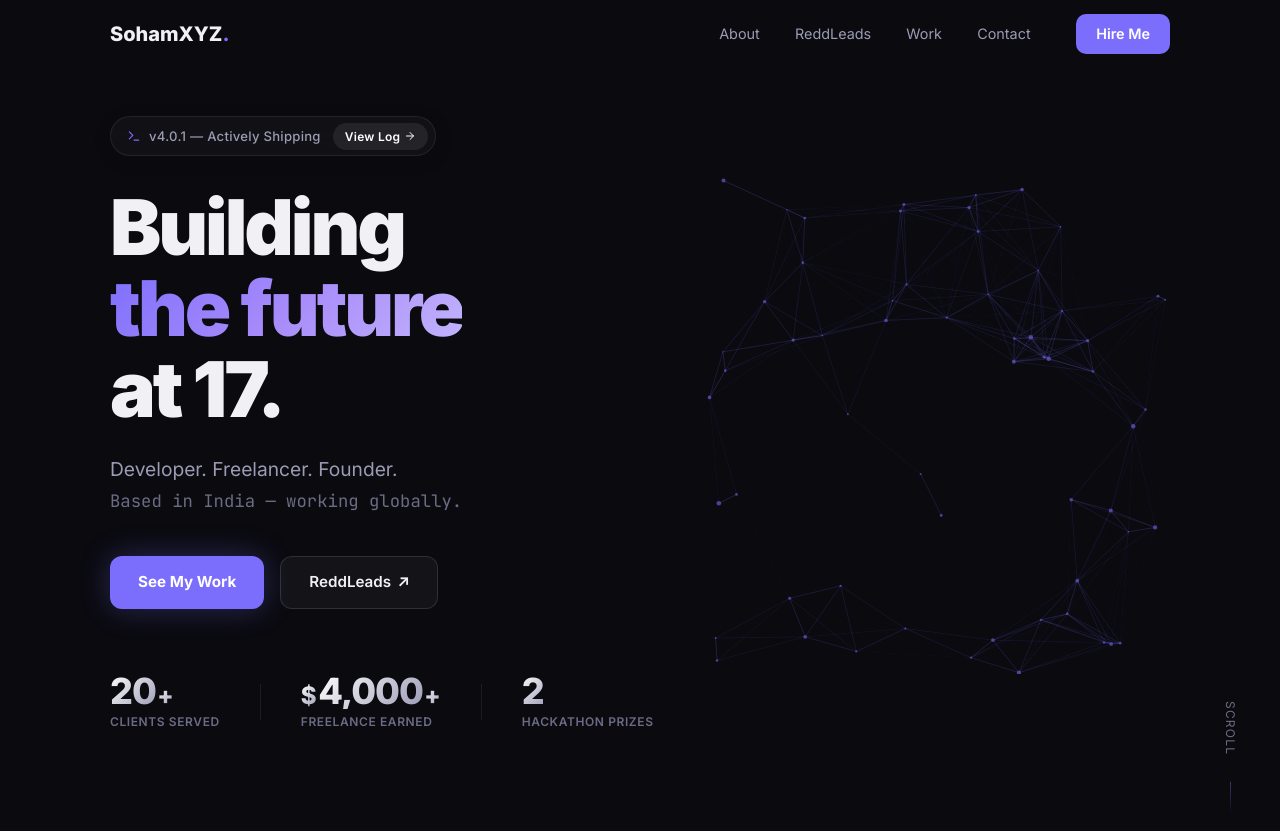
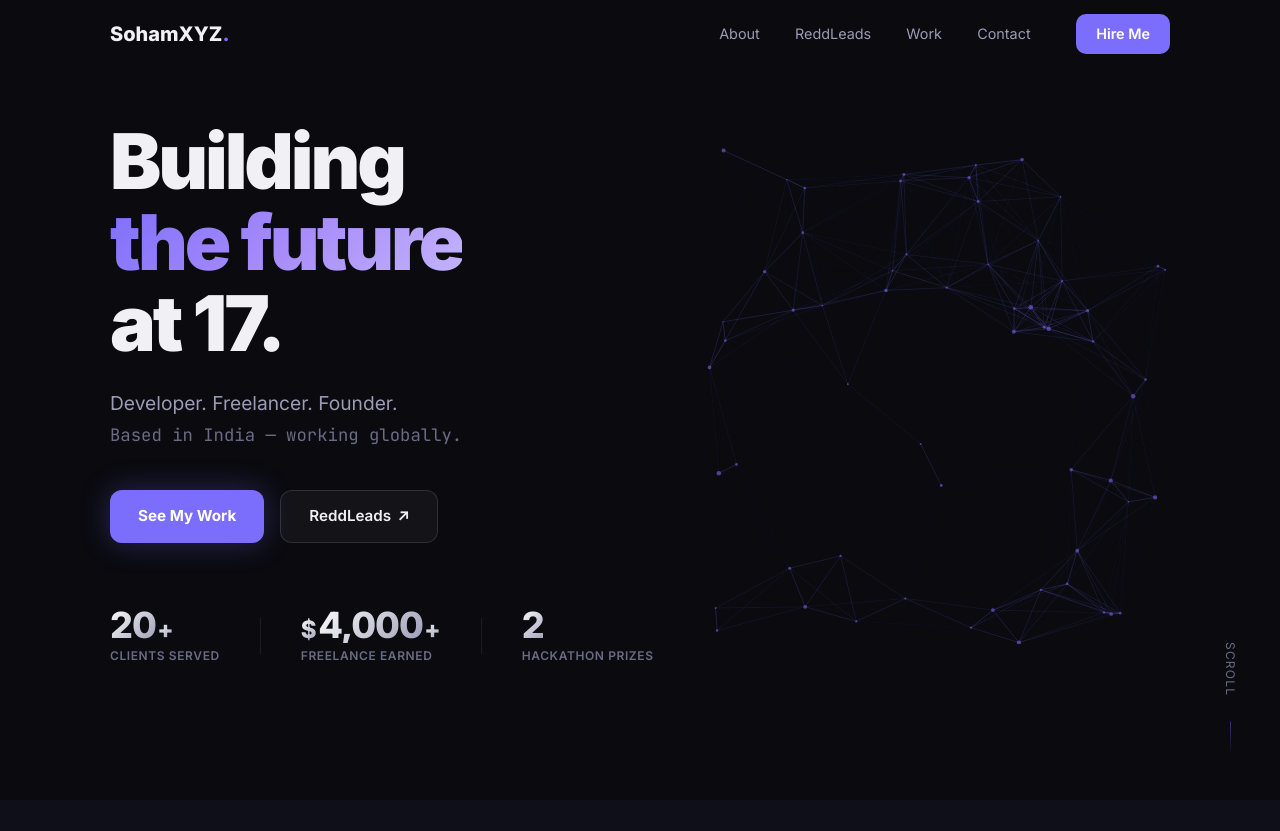
Before and after one commit to SohamXYZDev/sohamxyz.com, a plain HTML site: page index.html in a window 1280 px wide. Shown: the top 831 px of the page. Drawn offline with Linux system fonts and the light colour scheme.

Commit message:
style: remove status pill

```diff
--- a/index.html
+++ b/index.html
@@ -234,13 +234,7 @@
   <section id="hero">
     <div class="container hero-container">
       <div class="hero-content">
-        <div class="hero-status-pill reveal-up">
-          <div class="status-text">
-            <span class="status-icon"><svg width="14" height="14" viewBox="0 0 24 24" fill="none" stroke="currentColor" stroke-width="2" stroke-linecap="round" stroke-linejoin="round"><polyline points="4 17 10 11 4 5"></polyline><line x1="12" y1="19" x2="20" y2="19"></line></svg></span>
-            v4.0.1 — Actively Shipping
-          </div>
-          <a href="#projects" class="status-action">View Log <svg width="12" height="12" viewBox="0 0 24 24" fill="none" stroke="currentColor" stroke-width="2" stroke-linecap="round" stroke-linejoin="round"><line x1="5" y1="12" x2="19" y2="12"></line><polyline points="12 5 19 12 12 19"></polyline></svg></a>
-        </div>
+
         <h1 class="hero-title reveal-up">
           Building<br/>
           <span class="gradient-text">the future</span><br/>
```
